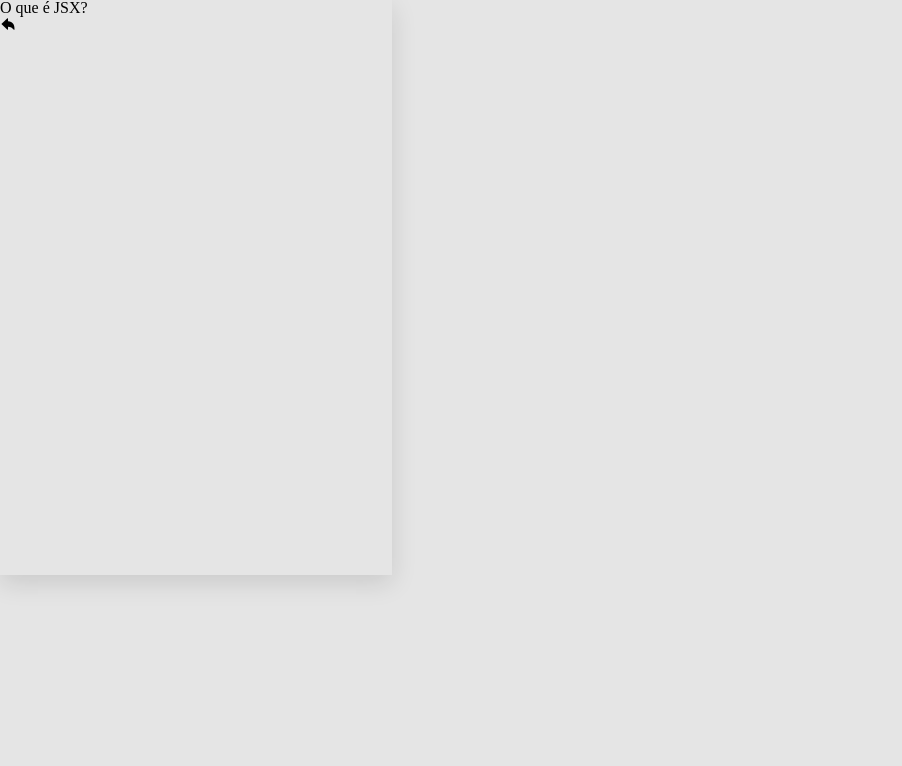
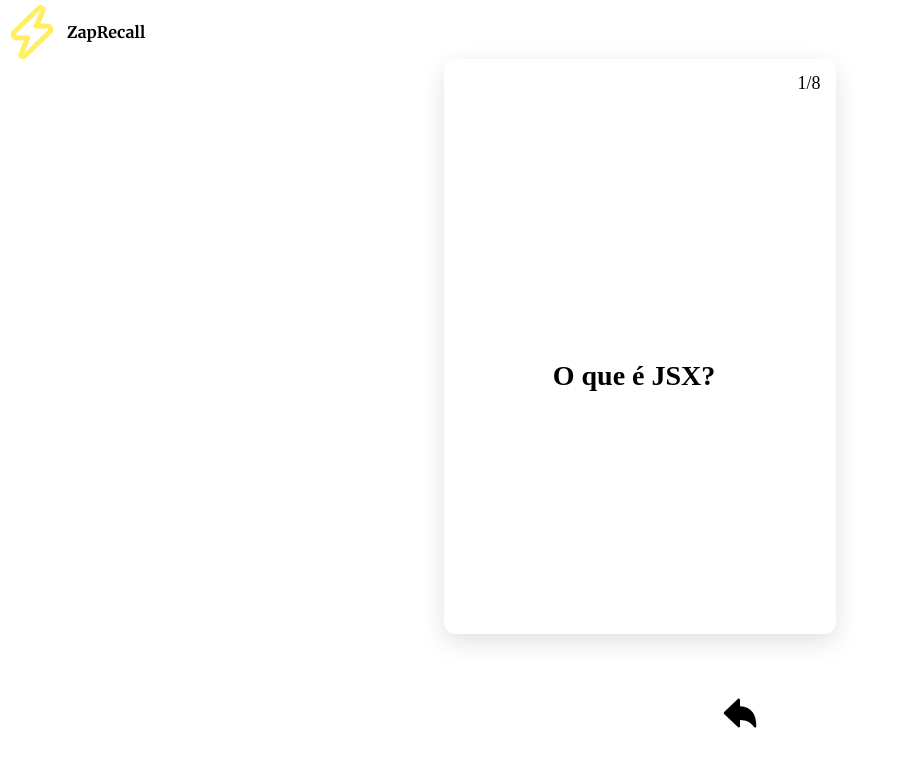
Before and after one commit to lukasdemani/ZapRecall, a React (Create React App) app: page / in a window 1280 px wide. Both pictures are taken after a click on the button "Praticar React". Shown: the top 766 px of the page, without its empty margins (0-902 px from the left). Built offline with nearby package versions, Linux system fonts and the light colour scheme.

Commit message:
final version

```diff
--- a/public/css/style.css
+++ b/public/css/style.css
@@ -1,40 +1,151 @@
-* {
-    background-color: #E5E5E5;
-}
-
 .home-page{
     text-align: center;
+    display: flex;
+    flex-direction: column;
+    justify-content: center;
+    align-items: center;
 }
 
 .home-page img {
     width: 218px;
-    height: 289px;
+    height: 279px;
 
     margin-top: 10%;
+    margin-bottom: 100px;
+}
+
+.home-page input{
+    width: 345px;
+    height: 49px;
+    border: 1px solid black;
+    border-radius: 12px;
 }
 
 .home-page button {
     width: 345px;
     height: 72px;
+
     border: 3px solid #FFEF61;
+    border-radius: 12px;
+
+    margin-top: 20px;
+
+    font-size: 20px;
+    font-weight: 700;
+
+    background-color: #ffffff;
+}
+.card-page{
+    display: flex;
+    justify-content: center;
+}
+.mini-logo{
+    width:141px;
+    height:54px;
+    margin-left: 5px;
+    margin-top: 5px;
 }
 
 .card {
     width: 392px;
     height: 575px;
     box-shadow: 0px 8px 24px 0px #0000001F;
+    border-radius: 12px;
+
+    display: flex;
+    flex-direction: column;
+}
+
+.question-card p{
+    font-size: 28px;
+    font-weight: 700;
+
+    display: flex;
+    justify-content: center;
+    align-items: center;
+
+    margin-top: 270px;
+}
+
+.icone-button-answer{
+   position: fixed;
+   bottom: 60px;
+   right: 520px;
+
+   font-size: 40px;
+}
+
+.answer-card, .question-card{
+    width: 380px;
+    text-align: center;
+    word-wrap: break-word;
+}
+
+.answer-card p{
+    font-size: 16px;
+    margin-top: 250px;
+    text-align: center;
 }
 
 .answer-moods {
     display: flex;
     justify-content: space-around;
 
-    margin-top: 500px;
+    margin-top: 200px;
 }
 
 .answer-moods button {
     width: 65px;
     height: 48px;
+
+    font-size: 10px;
+
+    background-color: #ffffff;
+}
+
+.question-id {
+    font-size: 18px;
+
+    margin-left: 350px;
+    margin-top: 15px;
+}
+
+.final-result{
+    display: flex;
+    flex-direction: column;
+    align-items: center;
+}
+
+.final-result span{
+    display: flex;
+    font-size: 36px;
+    font-weight: 700;
+    margin-top: 270px;
+    margin-bottom: 16px;
+}
+
+.final-result img {
+    width: 25px;
+    height: 27px;
+    margin-left: 5px;
+}
+
+.restart-button {
+    font-size: 20px;
+    font-weight: 700;
+    border: 3px solid #FFEF61;
+    border-radius: 12px;
+    width: 345px;
+    height: 72px;
+    background-color: #ffffff;
+    margin-top: 20px;
+}
+
+.restart-button ion-icon, .home-page ion-icon{
+    color:#FFEF61;
+    font-size: 30px;
+    margin-left: 5px;
+    vertical-align: -8px;
 }
 
 .black {
--- a/src/App.js
+++ b/src/App.js
@@ -7,8 +7,12 @@ export default function App(){
     const [screen, setScreen] = React.useState(true);
     const [finalResult, setFinalResult] = React.useState(true);
     const [finalScreen, setFinalScreen] = React.useState(true);
+    const [goalZaps, setGoalZaps] = React.useState('');
 
-    const changeScreen = ()=>setScreen(false);
+    function changeScreen(goal){
+        setGoalZaps(goal);
+        setScreen(!screen);
+    }
 
     function checkIndex(lastId){
         setFinalResult(lastId);
@@ -16,13 +20,14 @@ export default function App(){
 
     function renderFinalScreen(result){
         setFinalScreen(result);
-        console.log(finalResult);
     }
+
+    const restartApp = () => {setFinalResult(true);}
 
     return (
         finalResult ?
-            screen ? <Home screenInfo={changeScreen}/> : <Card lastId={checkIndex} result={renderFinalScreen}/>
+            screen ? <Home screenInfo={changeScreen}/> : <Card lastId={checkIndex} result={renderFinalScreen} goal={goalZaps}/>
         :
-            <Result resultInfo={finalScreen}/>
+            <Result resultInfo={finalScreen} screenInfo={restartApp}/>
     );
 }
--- a/src/Card.js
+++ b/src/Card.js
@@ -2,20 +2,21 @@ import React from 'react';
 
 export default function Card(props){
     const questions = [
-        {id: 1, question: "O que é JSX?", answer: 'Uma extensão de linguagem do JavaScript'},
-        {id: 2, question: 'O React é __ ', answer: 'Uma biblioteca JavaScript para construção de interfaces'},
-        {id: 3, question: 'Componentes devem iniciar com __ ', answer: 'letra maiúscula'},
-        {id: 4, question: 'Podemos colocar __ dentro do JSX', answer: 'expressões'},
-        {id: 5, question: 'O ReactDOM nos ajuda __ ', answer: 'interagindo com a DOM para colocar componentes React na mesma'},
-        {id: 6, question: 'Usamos o npm para __ ', answer: 'gerenciar os pacotes necessários e suas dependências'},
-        {id: 7, question: 'Usamos props para __', answer: 'passar diferentes informações para componentes'},
-        {id: 8, question: 'Usamos estado (state) para __ ', answer: 'dizer para o React quais informações quando atualizadas devem renderizar a tela novamente'}
+        {question: "O que é JSX?", answer: 'Uma extensão de linguagem do JavaScript'},
+        {question: 'O React é __ ', answer: 'Uma biblioteca JavaScript para construção de interfaces'},
+        {question: 'Componentes devem iniciar com __ ', answer: 'letra maiúscula'},
+        {question: 'Podemos colocar __ dentro do JSX', answer: 'expressões'},
+        {question: 'O ReactDOM nos ajuda __ ', answer: 'interagindo com a DOM para colocar componentes React na mesma'},
+        {question: 'Usamos o npm para __ ', answer: 'gerenciar os pacotes necessários e suas dependências'},
+        {question: 'Usamos props para __', answer: 'passar diferentes informações para componentes'},
+        {question: 'Usamos estado (state) para __ ', answer: 'dizer para o React quais informações quando atualizadas devem renderizar a tela novamente'}
     ];
 
     const [text, setText] = React.useState(true);
     const [colorBorder, setColorBorder] = React.useState("");
     const [buttons, setButtons] = React.useState(true);
     const [index, setIndex] = React.useState(0);
+    const [zaps, setZaps] = React.useState(0);
 
     const flipCard = () => {setText(false);}
 
@@ -26,6 +27,9 @@ export default function Card(props){
         setColorBorder("");
         if (index>6) {
             props.lastId(false);
+            if (zaps<props.goal){
+                props.result(false);
+            }
         }
 
     }
@@ -33,29 +37,45 @@ export default function Card(props){
     function answeredQuestion(color, buttonsInfo){
         setColorBorder(" "+color);
         setButtons(buttonsInfo);
-        if (color == 'mood red') {
+        if (color === 'mood yellow'){
+            setZaps(zaps+1);
+        }
+        if (color === 'mood red') {
             props.result(false);
         }
+
     }
 
     let colorClass = "card" + colorBorder;
 
     return (
-        <div class={colorClass}>
-            {text ?
-                <Question question={questions[index].question} text={flipCard}/>
-            :
-                <Answer answer={questions[index].answer} answeredQuestion={answeredQuestion} buttons={buttons} nextQuestion={nextQuestion}/>}
+       <>
+        <div class="mini-logo"><img src='/assets/logo-mini.png'></img></div>
+        <div class='card-page'>
+            <div class={colorClass}>
+                {text ?
+                    <Question question={questions[index].question} id={index} text={flipCard}/>
+                :
+                    <Answer answer={questions[index].answer} id={index} answeredQuestion={answeredQuestion} buttons={buttons} nextQuestion={nextQuestion}/>}
+            </div>
         </div>
+        </>
     );
+}
+
+function Id(props){
+    const index =props.id+1;
+    return(
+        <div class="question-id">
+            {index}/8
+        </div>
+    )
 }
 
 function Question(props){
     return (
         <div class="question-card">
-            <div class="question-id">
-                {props.id}
-            </div>
+            <Id id={props.id}/>
             <p>{props.question}</p>
             <ShowAnswerButton text={props.text}/>
         </div>
@@ -65,9 +85,7 @@ function Question(props){
 function Answer(props){
     return (
         <div class="answer-card">
-            <div class="question-id">
-                {props.id}
-            </div>
+            <Id id={props.id}/>
             <p>{props.answer}</p>
             {props.buttons ? <AnswerMoodButton changeColor={props.answeredQuestion} /> : <ShowAnswerButton text={props.nextQuestion}/>}
         </div>
--- a/src/Home.js
+++ b/src/Home.js
@@ -1,12 +1,13 @@
+import React from 'react';
+
 export default function Home(props) {
-    function setScreen(screenInfo){
-        screenInfo=false;
-    }
+    const [goal, setGoal] = React.useState("");
 
     return (
         <div class="home-page">
             <img src="/assets/logo.png" alt=""></img>
-            <div><button class="start-button" onClick={props.screenInfo}>Praticar React</button></div>
+            <input placeholder="Sua meta de zaps" value={goal} onChange={e => setGoal(e.target.value)} />
+            <div><button class="start-button" onClick={()=>props.screenInfo(goal)}>Praticar React<ion-icon name="play-forward"></ion-icon></button></div>
         </div>
     );
 }
--- a/src/Result.js
+++ b/src/Result.js
@@ -2,16 +2,20 @@ import react from 'react';
 
 export default function Result(props){
     return(
+        <>
+        <div class="mini-logo"><img src='/assets/logo-mini.png'></img></div>
         <div class="final-result">
             {props.resultInfo ? <Success/> : <Fail/>}
+            <Restart screenInfo={props.screenInfo}/>
         </div>
+        </>
     );
 }
 
 function Success(){
     return(
         <>
-            <h1>PARABÉNS!</h1>
+            <span><h1>PARABÉNS!</h1><img src='/assets/party.png'></img></span>
             <p>Você não esqueceu de nenhum flashcard!</p>
         </>
     );
@@ -20,9 +24,15 @@ function Success(){
 function Fail(){
     return(
         <>
-            <h1>PUTZ...</h1>
+            <span><h1>PUTZ..</h1><img src='/assets/sad.png'></img></span>
             <p>Você esqueceu alguns flashcards...</p>
             <p>Não desanime! Na próxima você consegue!</p>
         </>
     );
 }
+
+function Restart(props){
+    return(
+        <button class="restart-button" onClick={()=>props.screenInfo()}>Tentar novamente<ion-icon name="play-forward"></ion-icon></button>
+    );
+}
```
